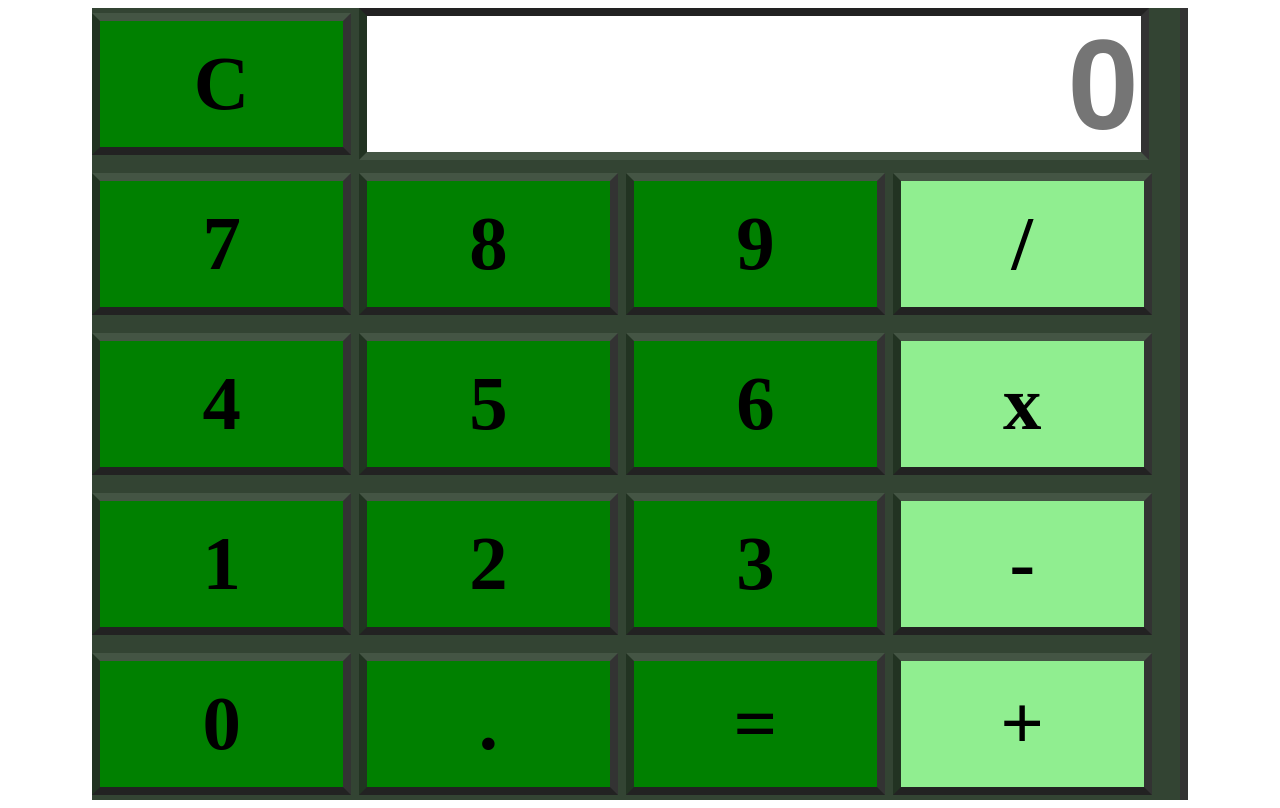
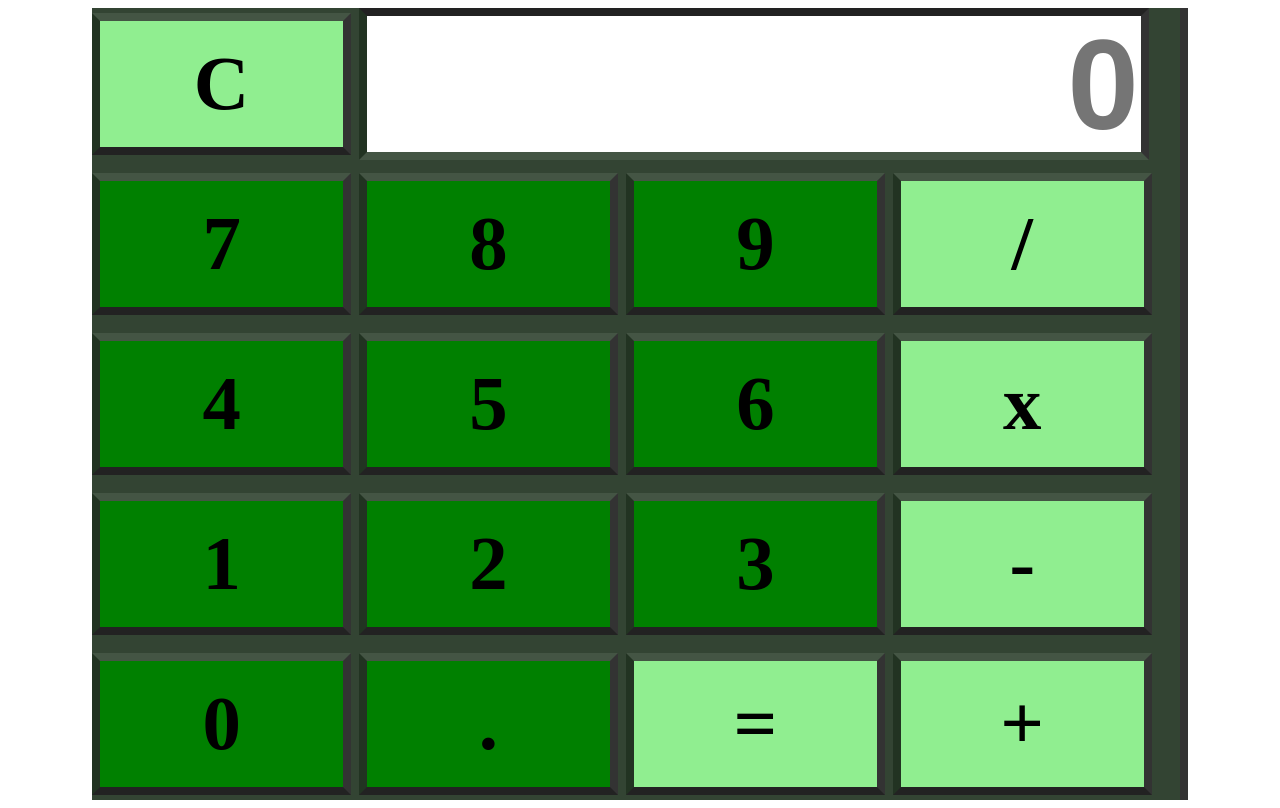
Before and after one commit to andersonmmi/calculator, a plain HTML site: page index.html in a window 1280 px wide. Drawn offline with Linux system fonts and the light colour scheme.

Commit message:
Clear and Equals has operator class for styling

```diff
--- a/index.html
+++ b/index.html
@@ -7,7 +7,7 @@
   </head>
   <body>
     <section class="calculator">
-      <div class="clear">C</div>
+      <div class="clear operator">C</div>
       <input type="text" name="window" value="" placeholder="0">
       <div class="7">7</div>
       <div class="8">8</div>
@@ -23,7 +23,7 @@
       <div class="subtraction operator">-</div>
       <div class="0">0</div>
       <div class="decimal">.</div>
-      <div class="equals">=</div>
+      <div class="equals operator">=</div>
       <div class="addition operator">+</div>
     </section>
 
```
